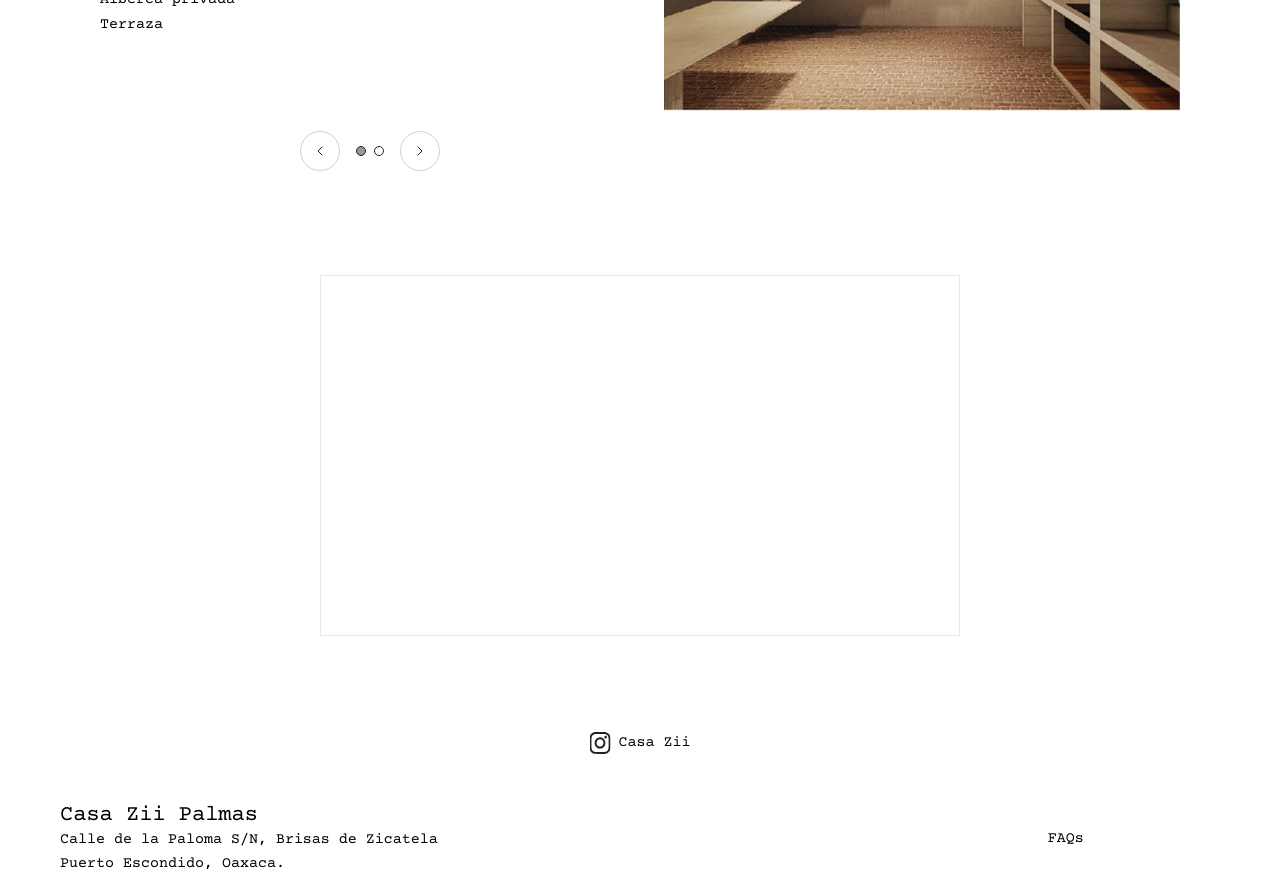
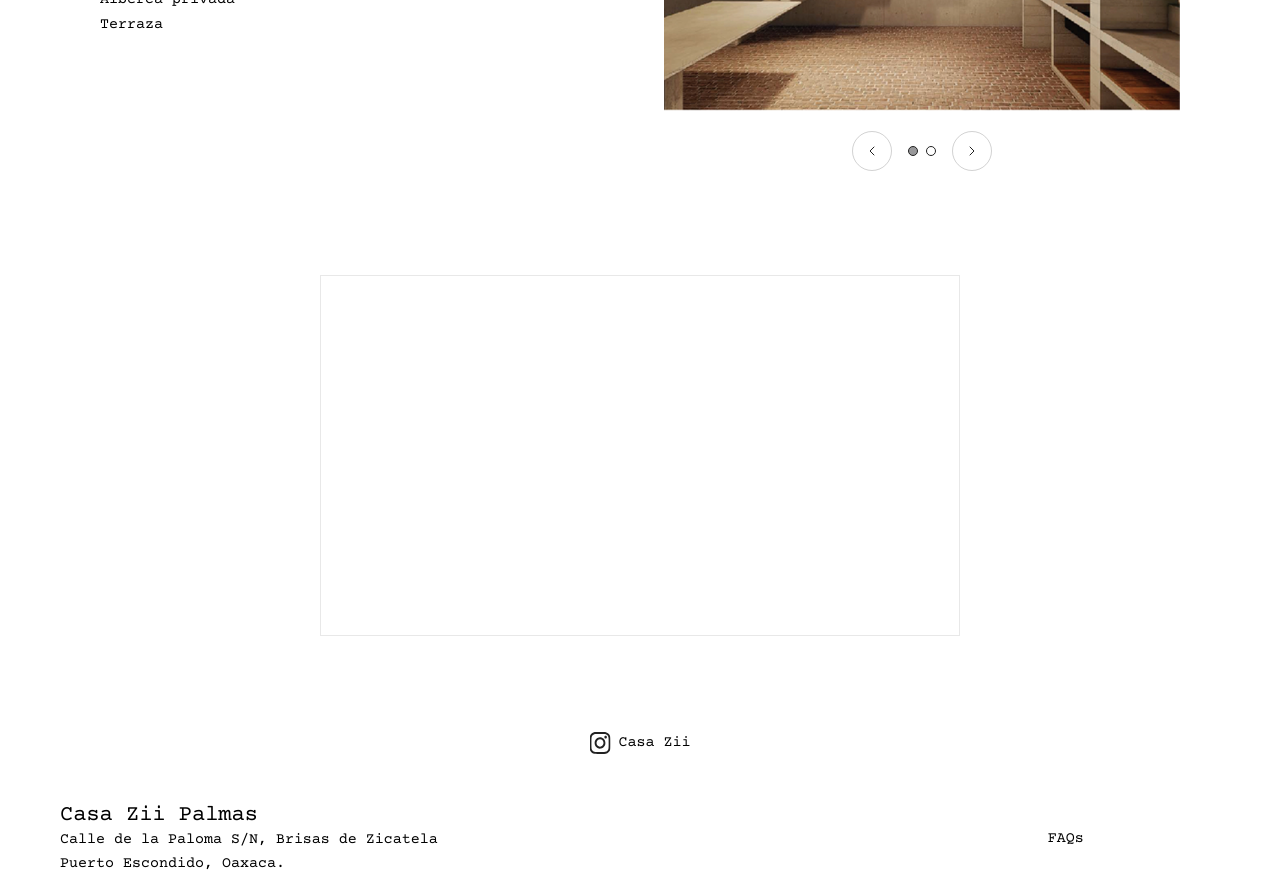
Before and after one commit to alexissahagun1/Zicatela-Landing-Page, a Next.js app: page /casa-palmas in a window 1280 px wide. Shown: the part 1740-2633 px from the top of the page. Built offline with nearby package versions, Linux system fonts and the light colour scheme; no server answers.

Commit message:
fix: align property carousel controls

```diff
--- a/app/components/PropertyCarousel.tsx
+++ b/app/components/PropertyCarousel.tsx
@@ -337,7 +337,11 @@ export default function PropertyCarousel({
       </div>
 
       <div className="mt-5 hidden lg:flex">
-        <div className={`w-1/2 ${isImageLeft ? "" : "order-2"}`}>
+        <div
+          className={`w-full lg:w-[calc((100%_-_3rem)_/_2)] ${
+            isImageLeft ? "" : "ml-auto"
+          }`}
+        >
           <CarouselControls
             count={images.length}
             currentIndex={displayImageIndex}
```
Also changed, not shown: 1 other file (tests, documents, lock files or other folders).
